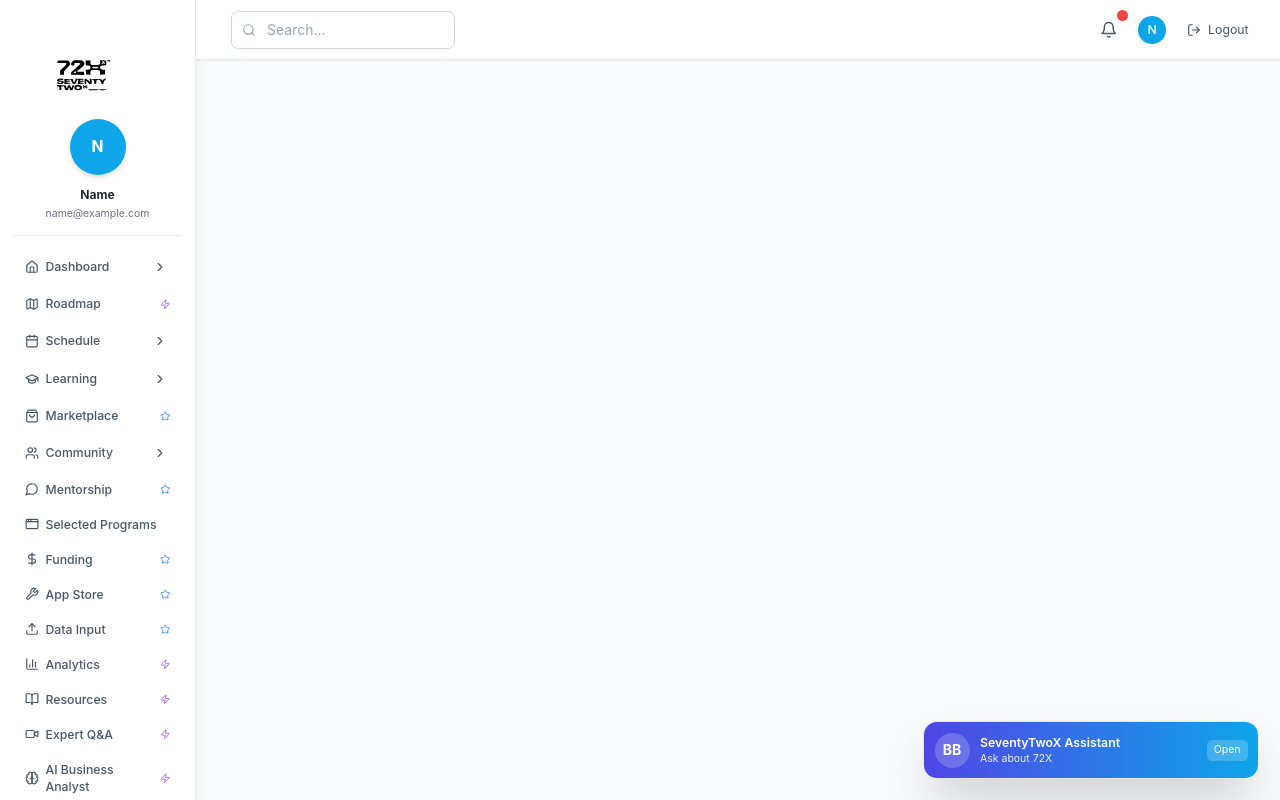
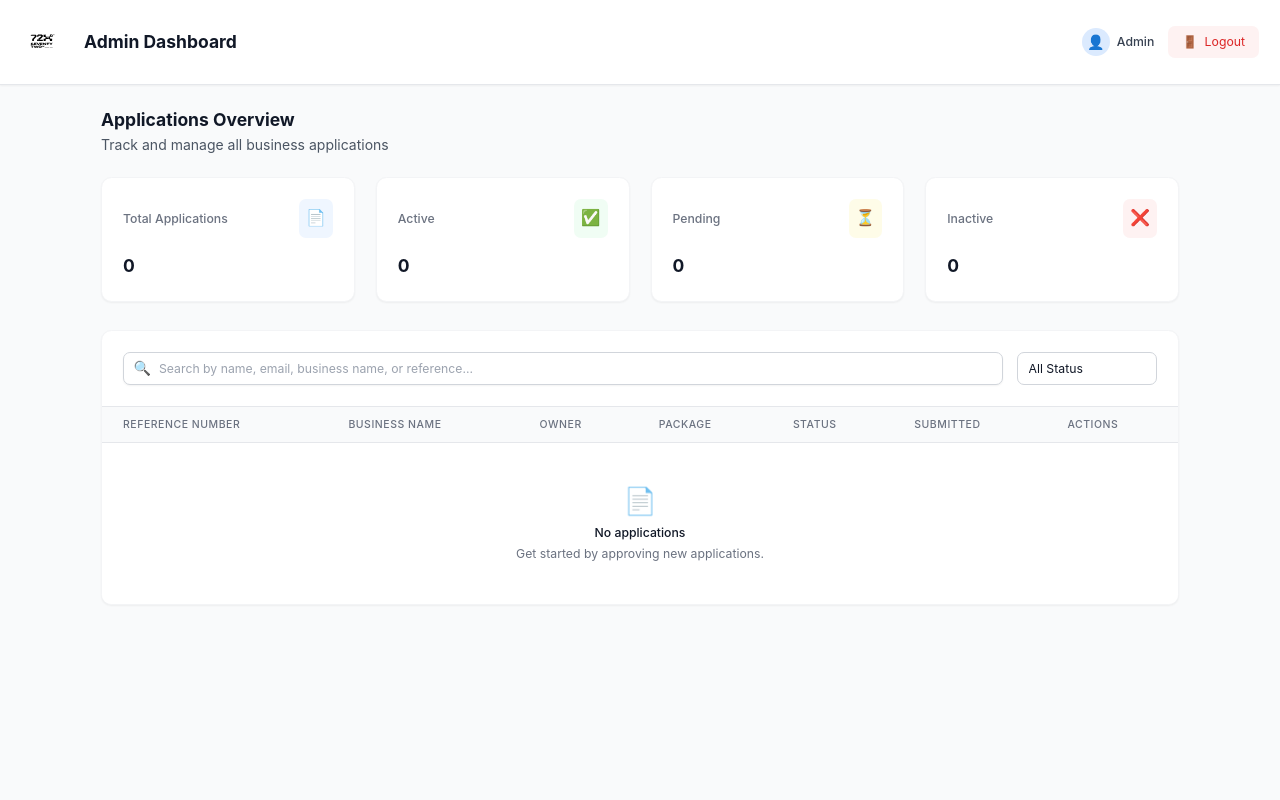
Before and after one commit to HapoTV/72X_applicants, a React (Vite) app: page /admin/dashboard in a window 1280 px wide. Built offline with nearby package versions, Linux system fonts and the light colour scheme; sample sign-in values are in the browser's storage.

Commit message:
Unlocked features for development and admin dashboard added

```diff
--- a/src/App.tsx
+++ b/src/App.tsx
@@ -42,6 +42,7 @@ import AnalyticsUpgrade from './pages/upgrades/AnalyticsUpgrade';
 import ResourcesUpgrade from './pages/upgrades/ResourcesUpgrade';
 import ExpertsUpgrade from './pages/upgrades/ExpertsUpgrade';
 import AIAnalystUpgrade from './pages/upgrades/AIAnalystUpgrade';
+import AdminDashboard from './pages/AdminDashboard';
 
 function App() {
   return (
@@ -50,8 +51,15 @@ function App() {
         {/* Redirect root to login */}
         <Route path="/" element={<Navigate to="/login" replace />} />
 
-        {/* Login route without Layout */}
+        {/* Login route */}
         <Route path="/login" element={<Login />} />
+
+        {/* Admin route - outside of main layout to avoid sidebar and chatbot */}
+        <Route path="/admin/dashboard" element={
+          localStorage.getItem('userType') === 'admin'
+            ? <AdminDashboard />
+            : <Navigate to="/login" replace />
+        } />
 
         {/* All other routes with Layout */}
         <Route path="/*" element={
--- a/src/pages/AdminDashboard.tsx
+++ b/src/pages/AdminDashboard.tsx
@@ -1,91 +1,99 @@
-import React, { useState } from 'react';
-import { Users, TrendingUp, DollarSign, Activity, Settings, LogOut, Shield, BarChart3 } from 'lucide-react';
+import { useState } from 'react';
 import { useNavigate } from 'react-router-dom';
+import Logo from '../assets/Logo.svg';
 
-const AdminDashboard: React.FC = () => {
+interface Application {
+    id: string;
+    referenceNumber: string;
+    businessName: string;
+    businessOwner: string;
+    package: string;
+    submitted: string;
+    actions: string;
+    status: 'Pending' | 'Active' | 'Inactive';
+}
+
+export default function AdminDashboard() {
     const navigate = useNavigate();
-    const [activeTab, setActiveTab] = useState('overview');
+    const [searchTerm, setSearchTerm] = useState('');
+    const [statusFilter, setStatusFilter] = useState('All');
 
-    const handleLogout = () => {
+    const stats = [
+        {
+            title: 'Total Applications',
+            value: '0',
+            icon: '📄',
+            color: 'blue'
+        },
+        {
+            title: 'Active',
+            value: '0',
+            icon: '✅',
+            color: 'green'
+        },
+        {
+            title: 'Pending',
+            value: '0',
+            icon: '⏳',
+            color: 'yellow'
+        },
+        {
+            title: 'Inactive',
+            value: '0',
+            icon: '❌',
+            color: 'red'
+        },
+    ];
+
+    const applications: Application[] = [];
+
+    const filteredApplications = applications.filter((app: Application) => {
+        const searchable = [app.referenceNumber, app.businessName, app.businessOwner, app.package]
+            .filter(Boolean) as string[];
+        const matchesSearch = searchTerm === '' || searchable.some(value =>
+            value.toLowerCase().includes(searchTerm.toLowerCase())
+        );
+        const matchesStatus = statusFilter === 'All' || app.status === statusFilter;
+        return matchesSearch && matchesStatus;
+    });
+
+    function getStatusIcon(status: string) {
+        switch (status) {
+            case 'Active': return '✅';
+            case 'Inactive': return '❌';
+            default: return '⏳';
+        }
+    }
+
+    function handleLogout() {
         localStorage.removeItem('authToken');
         localStorage.removeItem('userType');
         localStorage.removeItem('userEmail');
         navigate('/login');
-    };
-
-    const adminStats = [
-        {
-            title: 'Total Users',
-            value: '12,847',
-            change: '+8.2%',
-            icon: Users,
-            color: 'text-blue-600',
-            bgColor: 'bg-blue-50'
-        },
-        {
-            title: 'Active Businesses',
-            value: '8,234',
-            change: '+12.5%',
-            icon: TrendingUp,
-            color: 'text-green-600',
-            bgColor: 'bg-green-50'
-        },
-        {
-            title: 'Monthly Revenue',
-            value: 'R2.4M',
-            change: '+15.3%',
-            icon: DollarSign,
-            color: 'text-purple-600',
-            bgColor: 'bg-purple-50'
-        },
-        {
-            title: 'Platform Activity',
-            value: '94.2%',
-            change: '+2.1%',
-            icon: Activity,
-            color: 'text-orange-600',
-            bgColor: 'bg-orange-50'
     }
-    ];
-
-    const recentUsers = [
-        { name: 'Sipho Mthembu', email: 'sipho@example.com', location: 'Soweto', joined: '2 hours ago', status: 'Active' },
-        { name: 'Nomsa Dlamini', email: 'nomsa@example.com', location: 'Alexandra', joined: '4 hours ago', status: 'Active' },
-        { name: 'Thabo Molefe', email: 'thabo@example.com', location: 'Khayelitsha', joined: '6 hours ago', status: 'Pending' },
-        { name: 'Maria Santos', email: 'maria@example.com', location: 'Mitchells Plain', joined: '1 day ago', status: 'Active' },
-    ];
-
-    const tabs = [
-        { id: 'overview', name: 'Overview', icon: BarChart3 },
-        { id: 'users', name: 'Users', icon: Users },
-        { id: 'settings', name: 'Settings', icon: Settings }
-    ];
 
     return (
         <div className="min-h-screen bg-gray-50">
-            {/* Admin Header */}
+            {/* Header */}
             <header className="bg-white shadow-sm border-b border-gray-200">
                 <div className="px-6 py-4">
                     <div className="flex items-center justify-between">
+                        <div className="flex items-center space-x-2">
+                            <img src={Logo} alt="SeventyTwoX Logo" className="w-16 h-16" />
+                            <span className="text-2xl font-bold ml-3">Admin Dashboard</span>
+                        </div>
                         <div className="flex items-center space-x-4">
                             <div className="flex items-center space-x-2">
-                                <Shield className="w-6 h-6 text-primary-500" />
-                                <span className="text-xl font-bold text-gray-900">BizBoost Admin</span>
+                                <div className="w-8 h-8 rounded-full bg-blue-100 flex items-center justify-center">
+                                    <span className="text-blue-600">👤</span>
                                 </div>
-                            <span className="px-2 py-1 bg-red-100 text-red-800 text-xs rounded-full">
-                Development Mode
-              </span>
+                                <span className="text-sm font-medium text-gray-700">Admin</span>
                             </div>
-
-                        <div className="flex items-center space-x-4">
-              <span className="text-sm text-gray-600">
-                Welcome, Admin
-              </span>
                             <button
                                 onClick={handleLogout}
-                                className="flex items-center space-x-2 px-3 py-2 text-gray-600 hover:text-gray-900 transition-colors"
+                                className="flex items-center space-x-2 px-4 py-2 bg-red-50 text-red-600 hover:bg-red-100 rounded-lg text-sm"
                             >
-                                <LogOut className="w-4 h-4" />
+                                <span>🚪</span>
                                 <span>Logout</span>
                             </button>
                         </div>
@@ -93,129 +101,147 @@ const AdminDashboard: React.FC = () => {
                 </div>
             </header>
 
-            <div className="flex">
-                {/* Admin Sidebar */}
-                <nav className="w-64 bg-white shadow-sm h-screen sticky top-0">
-                    <div className="p-4">
-                        <ul className="space-y-2">
-                            {tabs.map(tab => {
-                                const Icon = tab.icon;
-                                return (
-                                    <li key={tab.id}>
-                                        <button
-                                            onClick={() => setActiveTab(tab.id)}
-                                            className={`w-full flex items-center space-x-3 px-3 py-2 rounded-lg transition-colors ${
-                                                activeTab === tab.id
-                                                    ? 'bg-primary-50 text-primary-700'
-                                                    : 'text-gray-600 hover:bg-gray-50'
-                                            }`}
-                                        >
-                                            <Icon className="w-5 h-5" />
-                                            <span className="font-medium">{tab.name}</span>
-                                        </button>
-                                    </li>
-                                );
-                            })}
-                        </ul>
-                    </div>
-                </nav>
-
-                {/* Main Content */}
-                <main className="flex-1 p-6">
-                    {activeTab === 'overview' && (
-                        <div className="space-y-6">
-                            <div>
-                                <h1 className="text-2xl font-bold text-gray-900 mb-2">Admin Dashboard</h1>
-                                <p className="text-gray-600">Monitor and manage the SeventyTwoX platform</p>
+            <main className="p-6 max-w-7xl mx-auto">
+                {/* Stats Overview */}
+                <div className="mb-8">
+                    <div className="mb-6">
+                        <h1 className="text-2xl font-bold text-gray-900">Applications Overview</h1>
+                        <p className="text-gray-600 mb-4">Track and manage all business applications</p>
                     </div>
 
-                            {/* Stats Grid */}
-                            <div className="grid grid-cols-1 md:grid-cols-2 lg:grid-cols-4 gap-6">
-                                {adminStats.map((stat, index) => {
-                                    const Icon = stat.icon;
-                                    return (
-                                        <div key={index} className="bg-white rounded-xl p-6 shadow-sm border border-gray-100">
-                                            <div className="flex items-center justify-between mb-4">
-                                                <div className={`p-2 rounded-lg ${stat.bgColor}`}>
-                                                    <Icon className={`w-5 h-5 ${stat.color}`} />
-                                                </div>
-                                                <span className="text-sm text-green-600 font-medium">{stat.change}</span>
-                                            </div>
-                                            <h3 className="text-2xl font-bold text-gray-900 mb-1">{stat.value}</h3>
-                                            <p className="text-gray-600 text-sm">{stat.title}</p>
-                                        </div>
-                                    );
-                                })}
-                            </div>
-
-                            {/* Recent Users */}
-                            <div className="bg-white rounded-xl shadow-sm border border-gray-100">
-                                <div className="p-6 border-b border-gray-200">
-                                    <h3 className="text-lg font-semibold text-gray-900">Recent User Registrations</h3>
-                                </div>
-                                <div className="p-6">
-                                    <div className="space-y-4">
-                                        {recentUsers.map((user, index) => (
-                                            <div key={index} className="flex items-center justify-between p-4 bg-gray-50 rounded-lg">
-                                                <div className="flex items-center space-x-4">
-                                                    <div className="w-10 h-10 bg-primary-500 rounded-full flex items-center justify-center">
-                            <span className="text-white font-medium text-sm">
-                              {user.name.split(' ').map(n => n[0]).join('')}
-                            </span>
-                                                    </div>
-                                                    <div>
-                                                        <h4 className="font-medium text-gray-900">{user.name}</h4>
-                                                        <p className="text-sm text-gray-600">{user.email}</p>
-                                                        <p className="text-sm text-gray-500">{user.location}</p>
+                    <div className="grid grid-cols-1 md:grid-cols-2 lg:grid-cols-4 gap-6 mb-8">
+                        {stats.map((stat, index) => (
+                            <div key={index} className="bg-white p-6 rounded-xl shadow-sm border border-gray-100">
+                                <div className="flex items-center justify-between">
+                                    <h3 className="text-sm font-medium text-gray-500">{stat.title}</h3>
+                                    <div className={`p-2 rounded-lg ${
+                                        stat.title === 'Active' ? 'bg-green-50' :
+                                        stat.title === 'Inactive' ? 'bg-red-50' :
+                                        stat.title === 'Pending' ? 'bg-yellow-50' : 'bg-blue-50'
+                                    }`}>
+                                        <span className="text-xl">{stat.icon}</span>
                                     </div>
                                 </div>
-                                                <div className="text-right">
-                          <span className={`px-2 py-1 text-xs rounded-full ${
-                              user.status === 'Active'
-                                  ? 'bg-green-100 text-green-800'
-                                  : 'bg-yellow-100 text-yellow-800'
-                          }`}>
-                            {user.status}
-                          </span>
-                                                    <p className="text-sm text-gray-500 mt-1">{user.joined}</p>
+                                <div className="mt-4">
+                                    <p className="text-2xl font-bold text-gray-900">{stat.value}</p>
                                 </div>
                             </div>
                         ))}
                     </div>
                 </div>
+
+                {/* Applications Table */}
+                <div className="bg-white rounded-xl shadow-sm border border-gray-100 overflow-hidden">
+                    <div className="p-6 border-b border-gray-200">
+                        <div className="flex flex-col sm:flex-row gap-4 w-full">
+                            <div className="relative flex-1">
+                                <div className="absolute inset-y-0 left-0 pl-3 flex items-center pointer-events-none">
+                                    <span className="text-gray-400">🔍</span>
+                                </div>
+                                <input
+                                    type="text"
+                                    className="block w-full pl-10 pr-3 py-2 border border-gray-300 rounded-lg bg-white shadow-sm focus:outline-none focus:ring-2 focus:ring-blue-500 focus:border-transparent sm:text-sm"
+                                    placeholder="Search by name, email, business name, or reference..."
+                                    value={searchTerm}
+                                    onChange={(e) => setSearchTerm(e.target.value)}
+                                />
+                            </div>
+                            <div className="w-40">
+                                <select
+                                    className="w-full appearance-none bg-white border border-gray-300 rounded-lg pl-3 pr-8 py-2 text-sm focus:outline-none focus:ring-2 focus:ring-blue-500 focus:border-transparent"
+                                    value={statusFilter}
+                                    onChange={(e) => setStatusFilter(e.target.value)}
+                                >
+                                    <option value="All">All Status</option>
+                                    <option value="Pending">Pending</option>
+                                    <option value="Active">Active</option>
+                                    <option value="Inactive">Inactive</option>
+                                </select>
                             </div>
                         </div>
-                    )}
-
-                    {activeTab === 'users' && (
-                        <div className="space-y-6">
-                            <div>
-                                <h1 className="text-2xl font-bold text-gray-900 mb-2">User Management</h1>
-                                <p className="text-gray-600">Manage platform users and their activities</p>
                     </div>
 
-                            <div className="bg-white rounded-xl shadow-sm border border-gray-100 p-6">
-                                <p className="text-gray-600">User management features will be implemented here.</p>
+                    <div className="overflow-x-auto">
+                        <table className="min-w-full divide-y divide-gray-200">
+                            <thead className="bg-gray-50">
+                                <tr>
+                                    <th className="px-6 py-3 text-left text-xs font-medium text-gray-500 uppercase tracking-wider">
+                                        REFERENCE NUMBER
+                                    </th>
+                                    <th className="px-6 py-3 text-left text-xs font-medium text-gray-500 uppercase tracking-wider">
+                                        BUSINESS NAME
+                                    </th>
+                                    <th className="px-6 py-3 text-left text-xs font-medium text-gray-500 uppercase tracking-wider">
+                                        OWNER
+                                    </th>
+                                    <th className="px-6 py-3 text-left text-xs font-medium text-gray-500 uppercase tracking-wider">
+                                        PACKAGE
+                                    </th>
+                                    <th className="px-6 py-3 text-left text-xs font-medium text-gray-500 uppercase tracking-wider">
+                                        STATUS
+                                    </th>
+                                    <th className="px-6 py-3 text-left text-xs font-medium text-gray-500 uppercase tracking-wider">
+                                        SUBMITTED
+                                    </th>
+                                    <th className="px-6 py-3 text-left text-xs font-medium text-gray-500 uppercase tracking-wider">
+                                        ACTIONS
+                                    </th>
+                                </tr>
+                            </thead>
+                            <tbody className="bg-white divide-y divide-gray-200">
+                                {filteredApplications.length > 0 ? (
+                                    filteredApplications.map((app) => (
+                                        <tr key={app.id} className="hover:bg-gray-50">
+                                            <td className="px-6 py-4 whitespace-nowrap">
+                                                <div className="text-sm font-medium text-gray-900">{app.referenceNumber}</div>
+                                            </td>
+                                            <td className="px-6 py-4 whitespace-nowrap">
+                                                <div className="text-sm text-gray-500">{app.businessName}</div>
+                                            </td>
+                                            <td className="px-6 py-4 whitespace-nowrap">
+                                                <div className="text-sm text-gray-500">{app.businessOwner}</div>
+                                            </td>
+                                            <td className="px-6 py-4 whitespace-nowrap">
+                                                <div className="text-sm text-gray-500">{app.package}</div>
+                                            </td>
+                                            <td className="px-6 py-4 whitespace-nowrap">
+                                                <span className={`px-2.5 py-0.5 rounded-full text-xs font-medium ${
+                                                    app.status === 'Active' ? 'bg-green-100 text-green-800' :
+                                                    app.status === 'Inactive' ? 'bg-red-100 text-red-800' :
+                                                    'bg-yellow-100 text-yellow-800'
+                                                }`}>
+                                                    {app.status}
+                                                </span>
+                                            </td>
+                                            <td className="px-6 py-4 whitespace-nowrap">
+                                                <div className="text-sm text-gray-500">{app.submitted}</div>
+                                            </td>
+                                            <td className="px-6 py-4 whitespace-nowrap text-sm font-medium">
+                                                <button className="text-blue-600 hover:text-blue-900 mr-4">View</button>
+                                                <button className="text-green-600 hover:text-green-900">Edit</button>
+                                            </td>
+                                        </tr>
+                                    ))
+                                ) : (
+                                    <tr>
+                                        <td colSpan={7} className="px-6 py-12 text-center">
+                                            <div className="text-center">
+                                                <div className="text-4xl mb-2">📄</div>
+                                                <h3 className="mt-2 text-sm font-medium text-gray-900">No applications</h3>
+                                                <p className="mt-1 text-sm text-gray-500">
+                                                    {searchTerm || statusFilter !== 'All'
+                                                        ? 'No applications match your search criteria.'
+                                                        : 'Get started by approving new applications.'}
+                                                </p>
+                                            </div>
+                                        </td>
+                                    </tr>
+                                )}
+                            </tbody>
+                        </table>
                     </div>
                 </div>
-                    )}
-
-                    {activeTab === 'settings' && (
-                        <div className="space-y-6">
-                            <div>
-                                <h1 className="text-2xl font-bold text-gray-900 mb-2">Platform Settings</h1>
-                                <p className="text-gray-600">Configure platform settings and preferences</p>
-                            </div>
-
-                            <div className="bg-white rounded-xl shadow-sm border border-gray-100 p-6">
-                                <p className="text-gray-600">Platform settings will be implemented here.</p>
-                            </div>
-                        </div>
-                    )}
             </main>
         </div>
-        </div>
     );
-};
-
-export default AdminDashboard;
+}
```
Also changed, not shown: package.json (+9 -8 lines), src/pages/Login.tsx (+12 -12 lines), 2 other files (tests, documents, lock files or other folders). Lines whose indentation alone changed are shown as unchanged.
